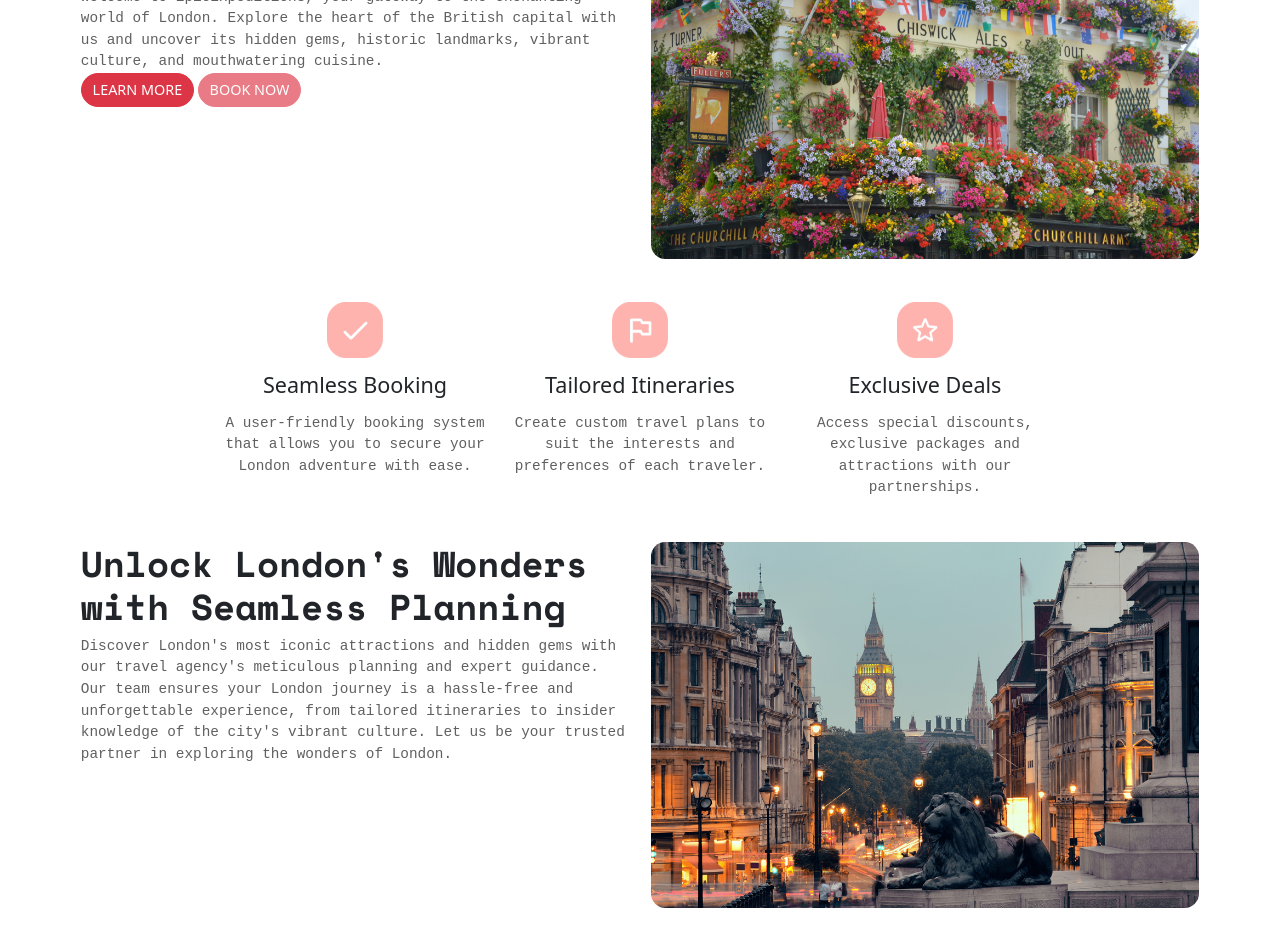
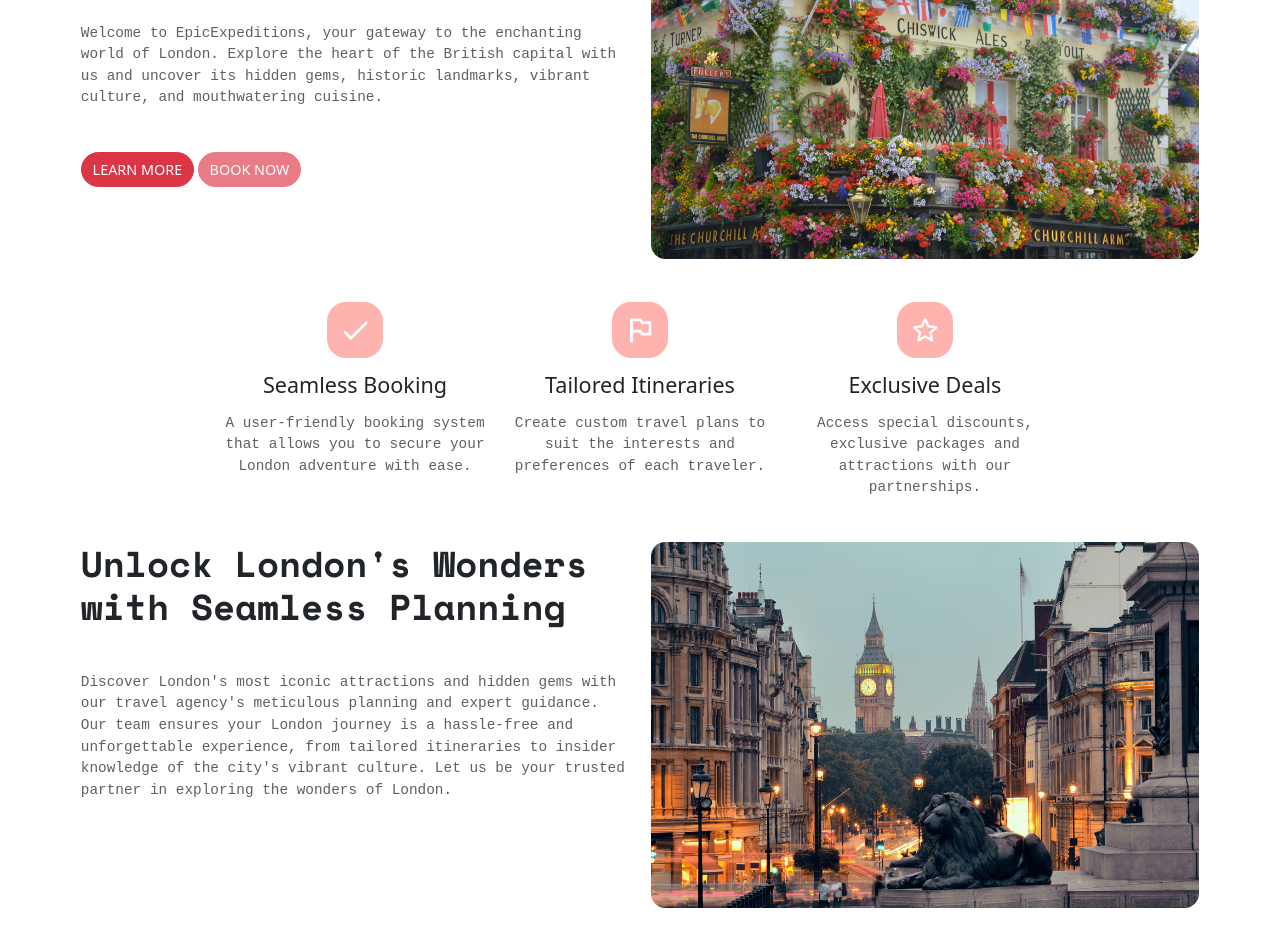
Before and after one commit to divkokal/epic-experiences, a plain HTML site: page index.html in a window 1280 px wide. Shown: the part 196-1137 px from the top of the page. Drawn offline with nearby package versions, Linux system fonts and the light colour scheme.

Commit message:
Add files via upload

```diff
--- a/index.html
+++ b/index.html
@@ -40,7 +40,7 @@
     <div class="row">
         <div class="col-6">
             <h1>Discover London's Hidden Treasures With Us</h1>
-            <p>
+            <p class="mt-5 mb-5">
                 Welcome to EpicExpeditions, your gateway to the enchanting world of London. Explore the heart of
                 the British capital with us and uncover its hidden gems, historic landmarks, vibrant culture,
                 and mouthwatering cuisine.
@@ -81,7 +81,7 @@
     <div class="row">
         <div class="col-6">
             <h1>Unlock London's Wonders with Seamless Planning</h1>
-            <p>
+            <p class="mt-5 mb-5">
                 Discover London's most iconic attractions and hidden gems with our travel agency's meticulous
                 planning and expert guidance. Our team ensures your London journey is a hassle-free and
                 unforgettable experience, from tailored itineraries to insider knowledge of the city's vibrant
```
